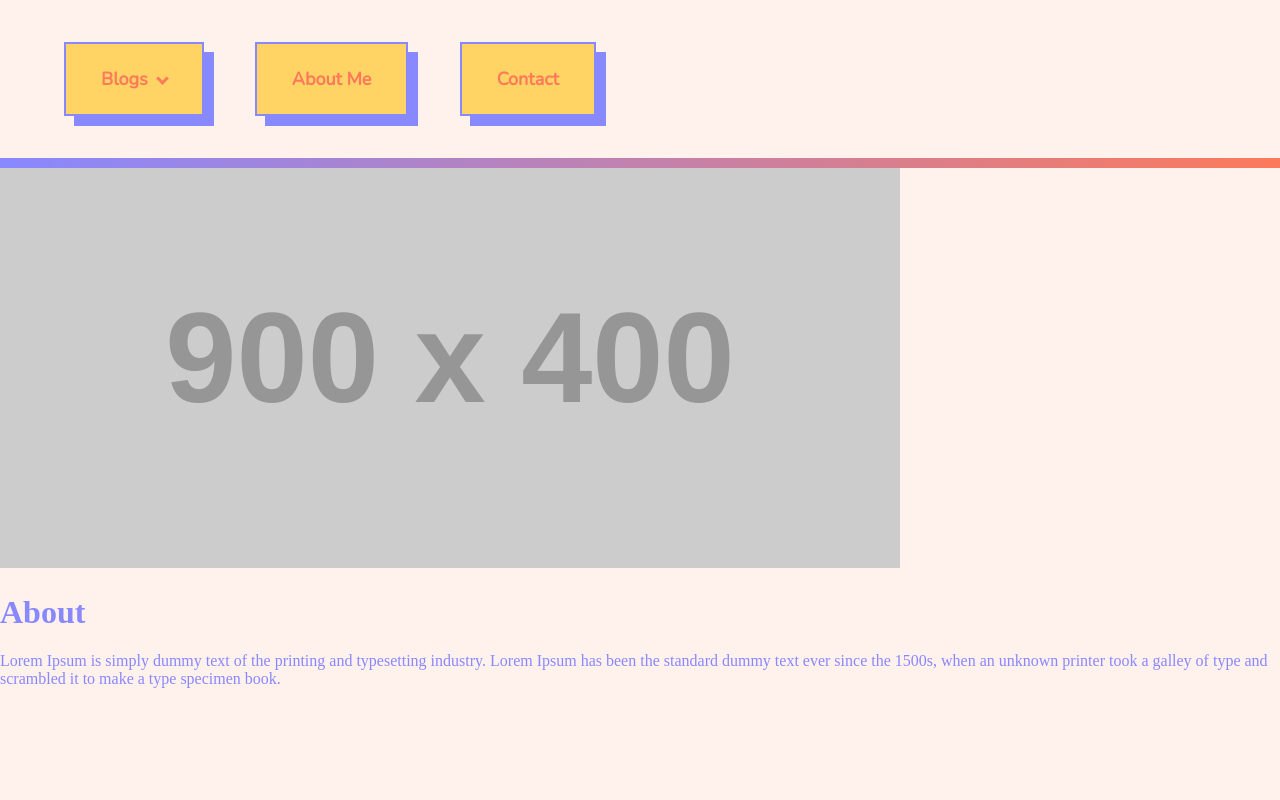
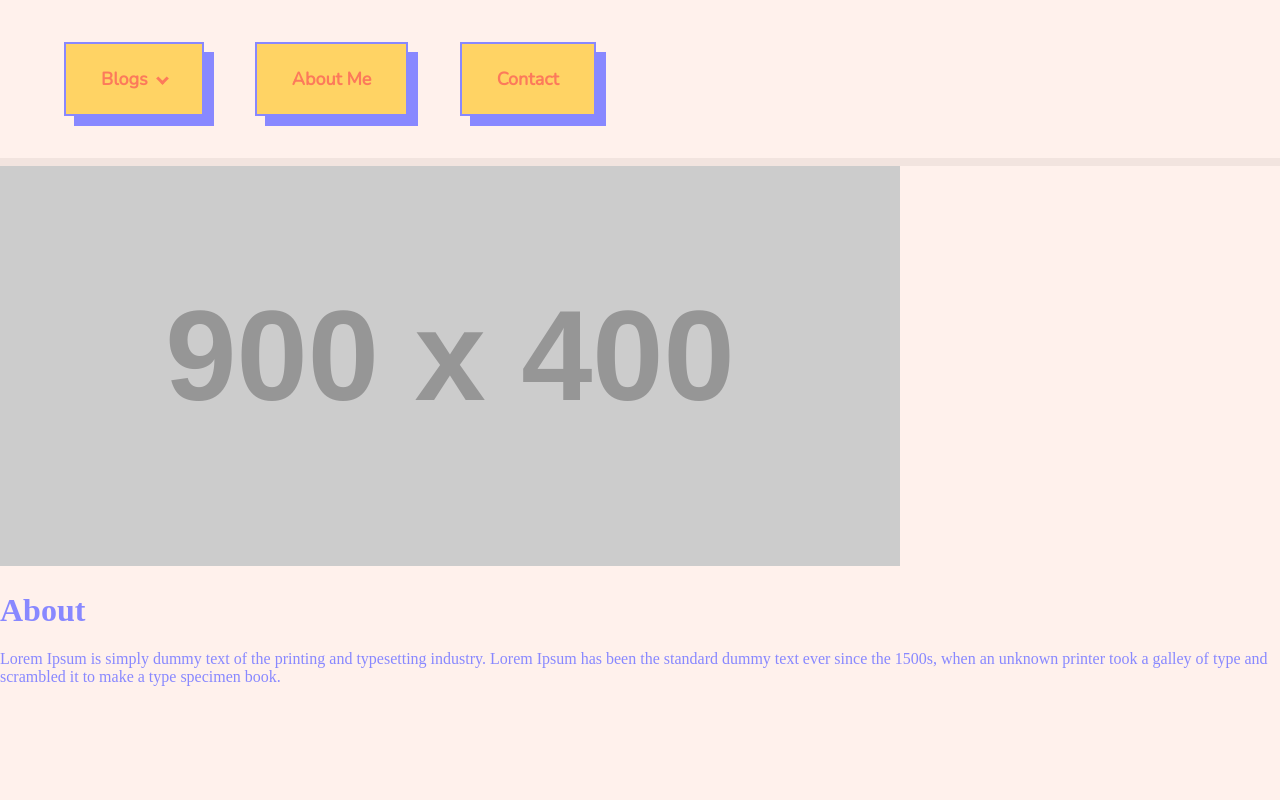
Before and after one commit to suvedhs/blog-with-vis, a React (Create React App) app: page /healthcare in a window 1280 px wide. Shown: the top 800 px of the page. Built offline with nearby package versions, Linux system fonts and the light colour scheme.

Commit message:
added scroll bar. it's... mehh

```diff
--- a/src/components/NavbarScroller.tsx
+++ b/src/components/NavbarScroller.tsx
@@ -92,6 +92,18 @@ const BlogListContainer = styled.div`
 const NavbarScroller = (props: {links: {name: string; to: string}[], blogs: {name: string; to: string, img: string}[] }) => {
   const { links, blogs } = props
 
+  function updateScrollBar () {
+    const winScroll = document.body.scrollTop || document.documentElement.scrollTop
+    const height = document.documentElement.scrollHeight - document.documentElement.clientHeight
+    const scrolled = (winScroll / height) * 100
+    const bar = document.getElementById('progress-bar')
+    if (bar) {
+      bar.style.width = scrolled + '%'
+    }
+  }
+
+  window.onscroll = function () { updateScrollBar() }
+
   const DropdownLinks: any = () => blogs.map((link: {name: string, to: string}) =>
       <Link key={link.name} className='navbar shadow dropdown-item' href={link.to}>{link.name}</Link>
   )
@@ -125,7 +137,9 @@ const NavbarScroller = (props: {links: {name: string; to: string}[], blogs: {nam
           <Ul>
             <NavLinks />
           </Ul>
-          <div className='progress-bar'></div>
+          <div className='progress-gray'>
+            <div id='progress-bar'></div>
+          </div>
       </Navbar>
   )
 }
--- a/src/index.css
+++ b/src/index.css
@@ -84,14 +84,20 @@ body {
   cursor: pointer;
 }
 
-.progress-bar {
+.progress-gray {
+  width: 100%;
+  height: 8px;
+  background: #F2E4DF;
+}
+
+#progress-bar {
+  width: 0%;
+  height: 8px;
   background: rgb(136,136,255);
   background: -moz-linear-gradient(90deg, rgba(136,136,255,1) 0%, rgba(252,122,91,1) 100%);
   background: -webkit-linear-gradient(90deg, rgba(136,136,255,1) 0%, rgba(252,122,91,1) 100%);
   background: linear-gradient(90deg, rgba(136,136,255,1) 0%, rgba(252,122,91,1) 100%);
   filter: progid:DXImageTransform.Microsoft.gradient(startColorstr="#8888ff",endColorstr="#fc7a5b",GradientType=1);
-  height: 10px;
-  width: 100%;
 }
 /*
 Color scheme:
```
